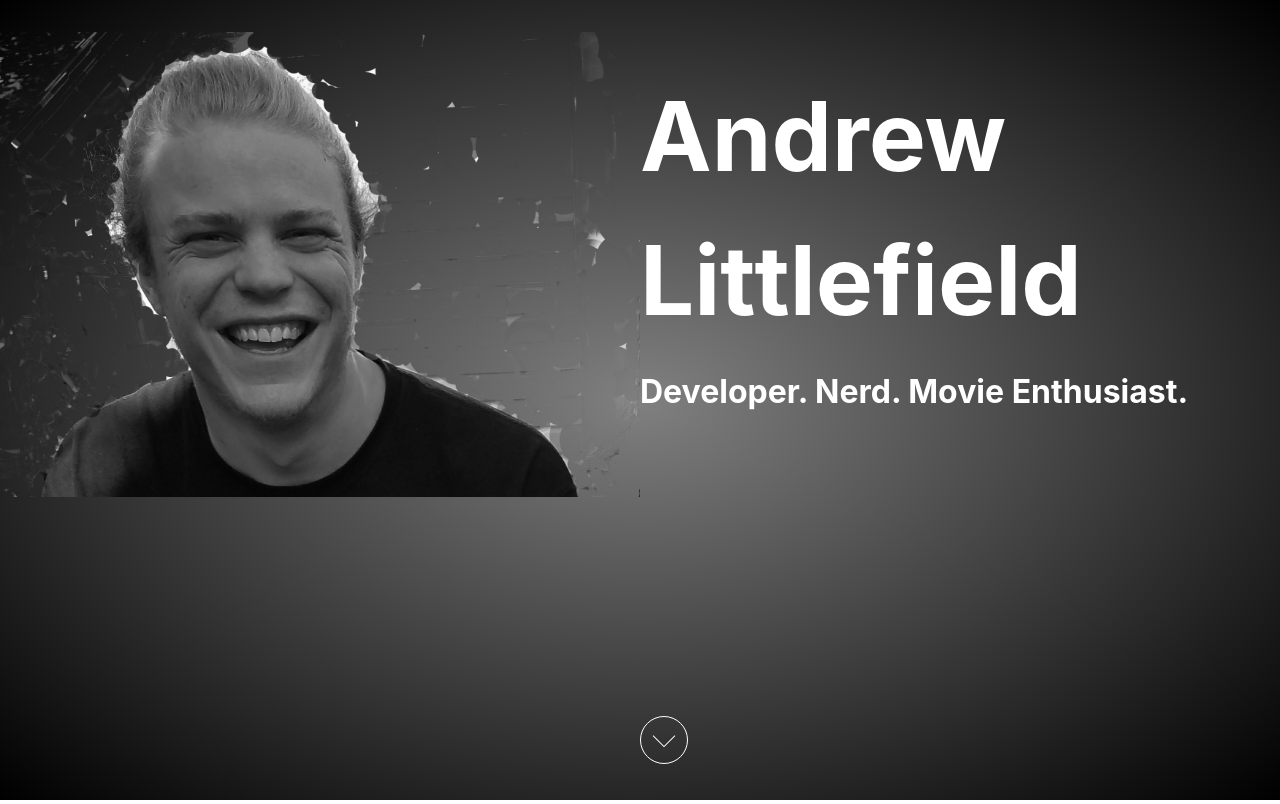
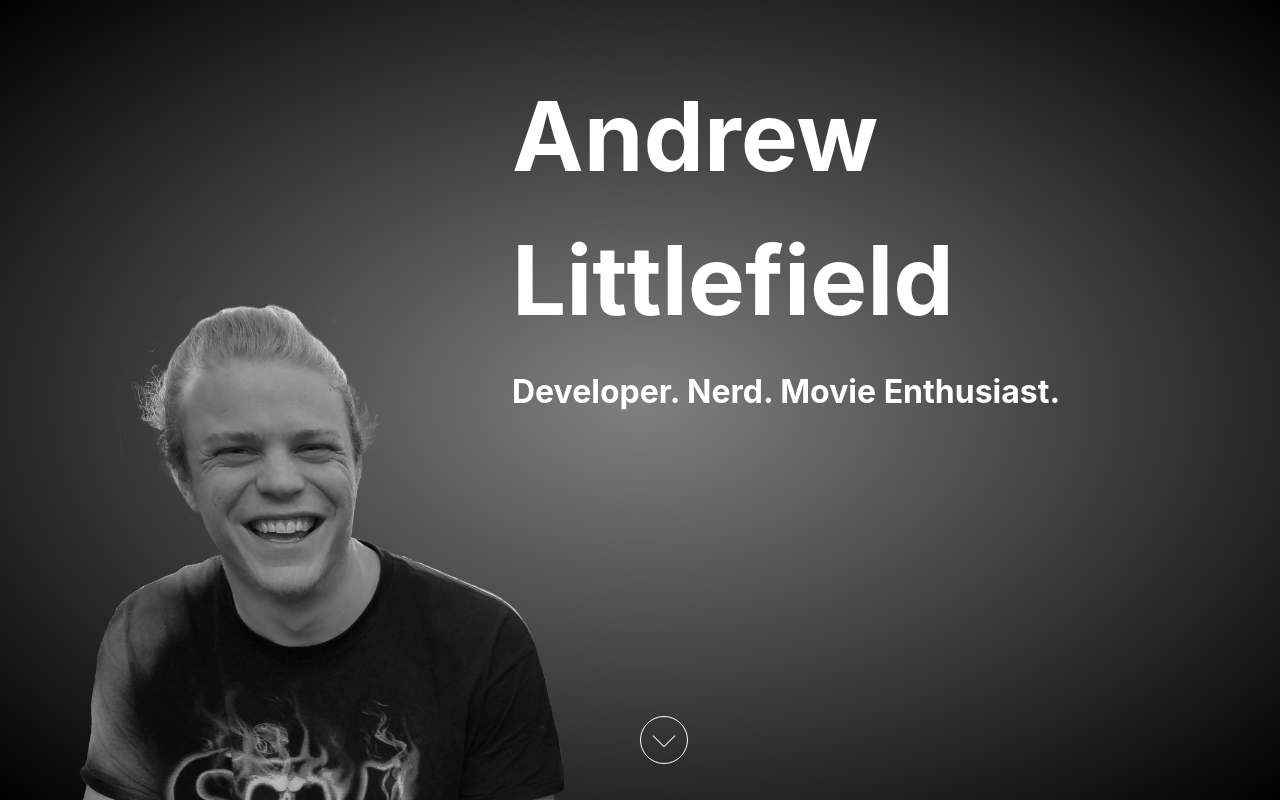
Before and after one commit to a-littlefield/Personal-Site, a plain HTML site: page index.html in a window 1280 px wide. Shown: the top 804 px of the page. Drawn offline with nearby package versions, Linux system fonts and the light colour scheme.

Commit message:
added new profile img and tried to fix text

```diff
--- a/index.css
+++ b/index.css
@@ -93,6 +93,7 @@ section::after {
 
 .nameContainer {
 	display: flex;
+	margin-left: 40%;
 }
 
 #title {
@@ -105,6 +106,7 @@ section::after {
 
 .introContainer {
 	display: flex;
+	margin-left: 40%;
 }
 #shortIntro {
   justify-content: center;
@@ -114,11 +116,18 @@ section::after {
 	color: white;
 }
 
+.profileContainer {
+	position: absolute;
+	bottom: 0;
+	left: 4rem;
+}
+
 .profileContainer img {
-	width: 50%;
-	height: 50%;
+	width: 500px;
+	height: 500px;
 	margin-top: 2rem;
 	float: left;
+	bottom: 0;
 }
 
 .leavePage {
--- a/index.html
+++ b/index.html
@@ -37,8 +37,10 @@
 	</nav>
 	<!-- Section 1 -->
 	<section id="sectionOne" class="demo">
-		<div class="profileContainer">
-			<img src="images/profile.png" alt="">
+		<div class="relativeContainerProfile">
+			<div class="profileContainer">
+				<img src="images/grayProfile.png" alt="">
+			</div>
 		</div>
 		<div class="nameContainer">
 			<div id="title">Andrew <br> Littlefield</div>
```
Also changed, not shown: images/grayProfile.png (added).
